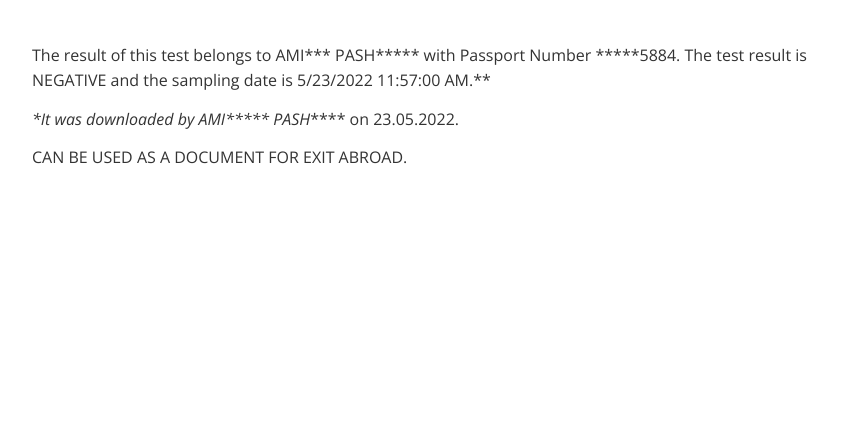
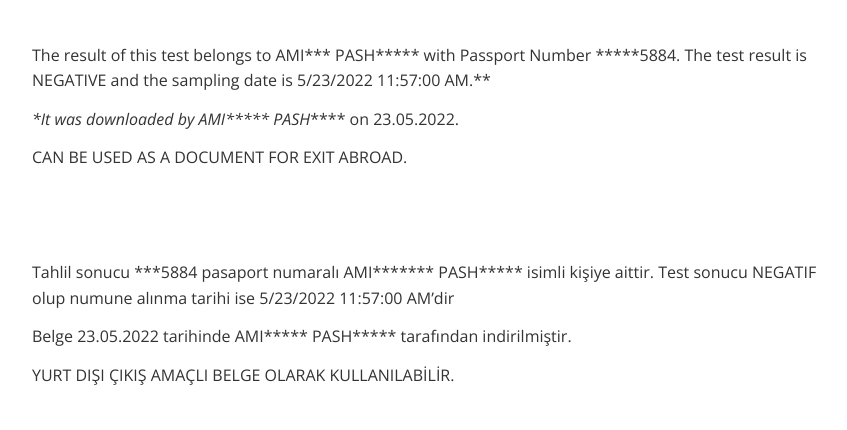
Before and after one commit to AmirPau/result, a plain HTML site: page index.html in a window 1280 px wide. Shown: the whole page, without its empty margins (208-1055 px from the left). Drawn offline with nearby package versions, Linux system fonts and the light colour scheme.

Commit message:
Update index.html

```diff
--- a/index.html
+++ b/index.html
@@ -593,6 +593,6 @@ header, .context-menu, .megamenu-content, footer{
 </style><title></title>
 </head>
 <body class='typora-export'><div class='typora-export-content'>
-<div id='write'  class=''><p><span>The result of this test belongs to AMI</span><span>*</span><span>*</span><span>*</span><span> PASH</span><span>*</span><span>*</span><span>*</span><span>*</span><span>*</span><span> with Passport Number </span><span>*</span><span>*</span><span>*</span><span>*</span><span>*</span><span>5884. The test result is NEGATIVE and the sampling date is 5/23/2022 11:57:00 AM.** </span></p><p><em><span>*It was downloaded by AMI</span><span>*</span><span>*</span><span>*</span><span>*</span><span>*</span><span> PASH</span></em><span>*</span><span>*</span><span>*</span><span>*</span><span> on 23.05.2022. </span></p><p><span>CAN BE USED AS A DOCUMENT FOR EXIT ABROAD.</span></p><p>&nbsp;</p></div></div>
+<div id='write'  class=''><p><span>The result of this test belongs to AMI</span><span>*</span><span>*</span><span>*</span><span> PASH</span><span>*</span><span>*</span><span>*</span><span>*</span><span>*</span><span> with Passport Number </span><span>*</span><span>*</span><span>*</span><span>*</span><span>*</span><span>5884. The test result is NEGATIVE and the sampling date is 5/23/2022 11:57:00 AM.** </span></p><p><em><span>*It was downloaded by AMI</span><span>*</span><span>*</span><span>*</span><span>*</span><span>*</span><span> PASH</span></em><span>*</span><span>*</span><span>*</span><span>*</span><span> on 23.05.2022. </span></p><p><span>CAN BE USED AS A DOCUMENT FOR EXIT ABROAD.</span></p><p>&nbsp;</p><p>&nbsp;</p><p><span>Tahlil sonucu </span><span>*</span><span>*</span><span>*</span><span>5884 pasaport numaralı AMI*</span><span>*</span><span>*</span><span>*</span><span>*</span><span>*</span><span>*</span><span> PASH</span><span>*</span><span>*</span><span>*</span><span>*</span><span>*</span><span> isimli kişiye aittir. Test sonucu NEGATIF olup numune alınma tarihi ise 5/23/2022 11:57:00 AM’dir </span></p><p><span>Belge 23.05.2022 tarihinde AMI</span><span>*</span><span>*</span><span>*</span><span>*</span><span>*</span><span> PASH</span><span>*</span><span>*</span><span>*</span><span>*</span><span>*</span><span> tarafından indirilmiştir. </span></p><p><span>YURT DIŞI ÇIKIŞ AMAÇLI BELGE OLARAK KULLANILABİLİR.</span></p><p>&nbsp;</p></div></div>
 </body>
 </html>
```
